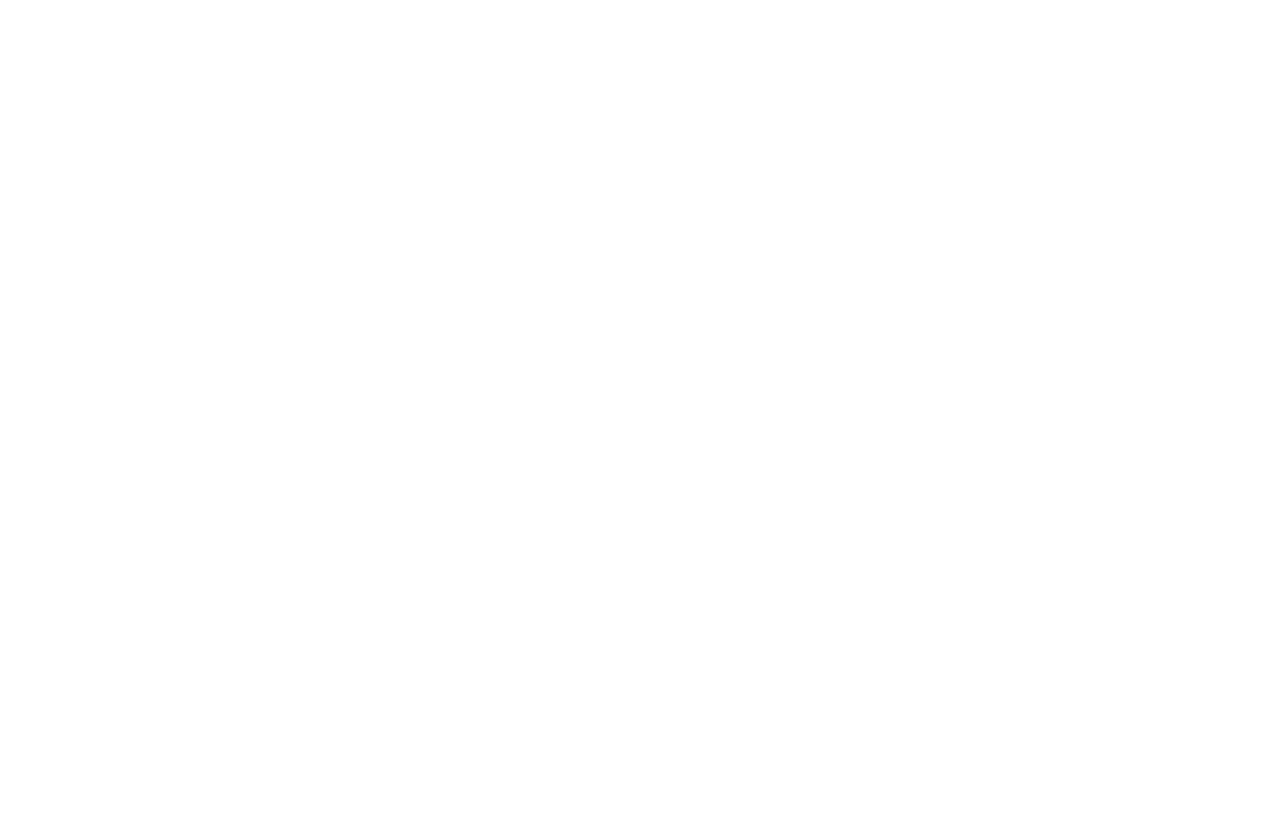
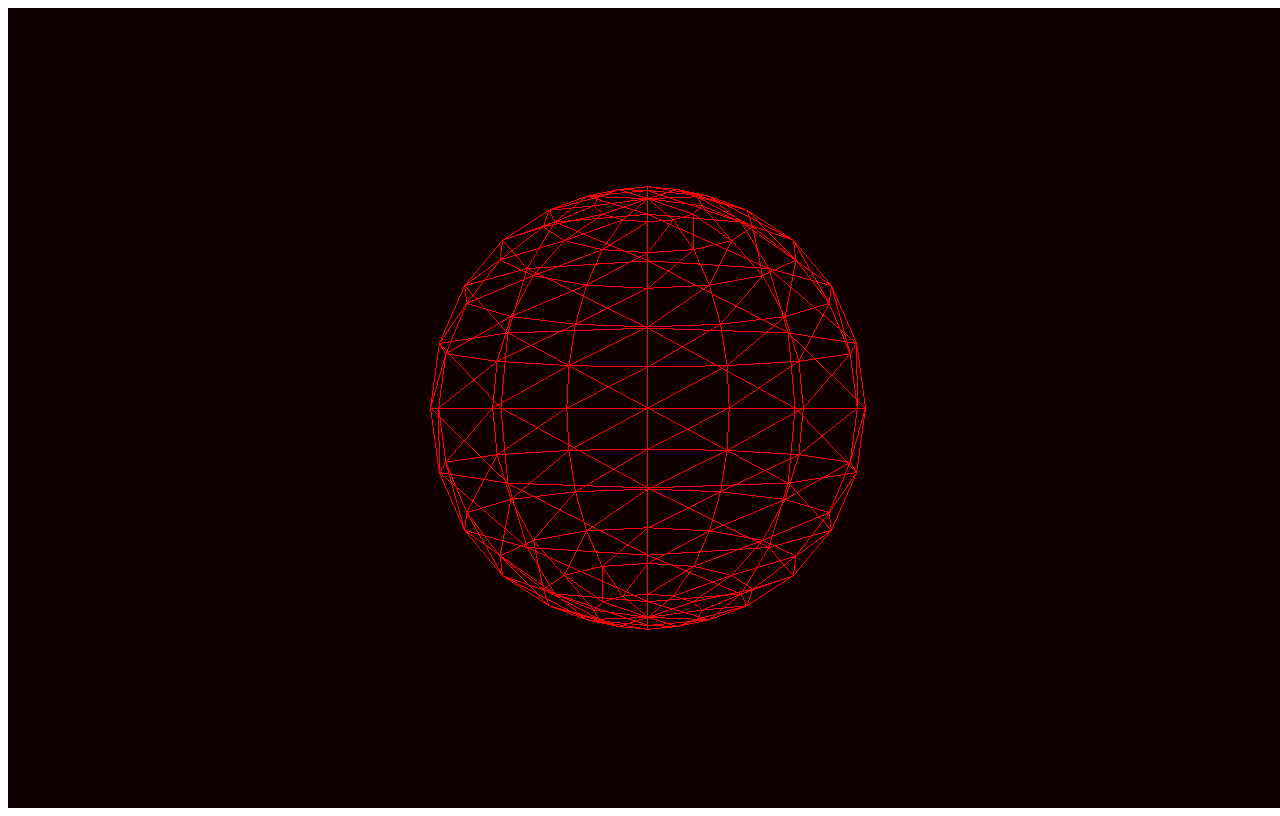
Before and after one commit to gor1377/TREE.js-, a website with bundled scripts: page 01/index.html in a window 1280 px wide. Built offline with nearby package versions, Linux system fonts and the light colour scheme.

Commit message:
added class sphere, app

```diff
--- a/01/main.js
+++ b/01/main.js
@@ -0,0 +1,25 @@
+import {Scene} from './scene.js'
+import {Sphere} from './sphere.js'
+
+
+class App
+{
+	constructor()
+	{
+		this.scene = new Scene(this);
+        this.sphere = new Sphere(this);
+        this.animate();
+	}
+
+    addObjectToScene(obj){
+        this.scene.addToScene(obj);
+    }
+
+    animate(){
+        requestAnimationFrame(() => { this.animate(); });
+        this.scene.render();
+    }
+
+}
+
+const app = new App();
--- /dev/null
+++ b/01/sphere.js
@@ -0,0 +1,14 @@
+import * as THREE from './three.module.min.js'
+
+export class Sphere{
+    constructor(root){
+        this.root = root
+        // настройка геометрии - установка радиуса и кол-ва сегментов
+        const geometry = new THREE.SphereGeometry(200, 12, 12);
+        // настройка материала - установка цвета
+        const material = new THREE.MeshBasicMaterial({ color: 0xff0000 , wireframe: true});
+        // настраиваем меш, который будет отображать куб
+        this.sphere = new THREE.Mesh(geometry, material);
+        this.root.addObjectToScene(this.sphere);
+    }
+}
```
Also changed, not shown: 01/index.html (+0 -3 lines), 01/readme.md.
